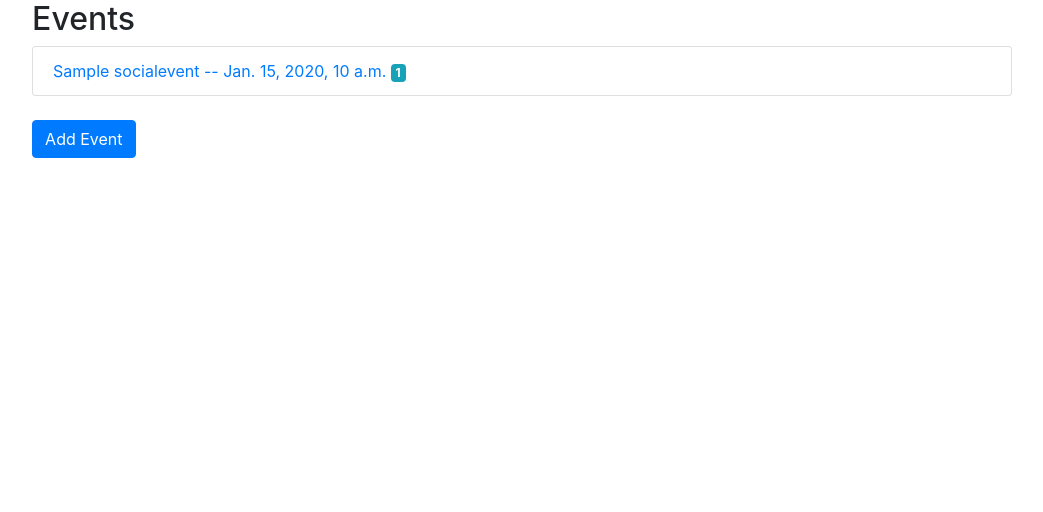
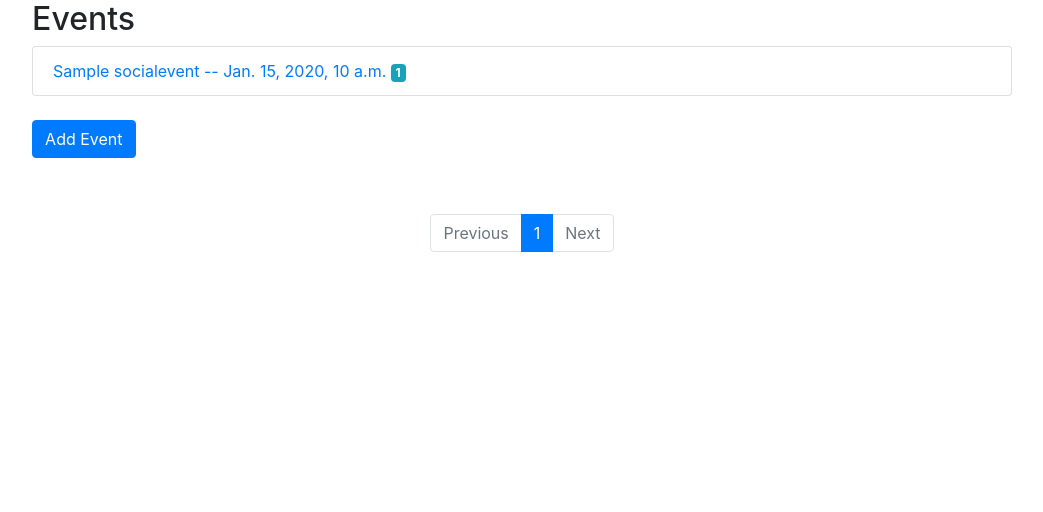
Before and after one commit to csyager/greeklink-core, a Django app: page /social in a window 1280 px wide. Shown: the part 136-648 px from the top of the page, without its empty margins (118-1161 px from the left). Run offline with Django 3.2, Linux system fonts and the light colour scheme; a user stored in the database is signed in; tables that the repository leaves empty hold one stand-in row (values such as "Sample post"); some libraries are stand-ins or nearby versions.

Commit message:
Pagination for social page as well as sorting with today first, future, then past

```diff
--- a/core/templates/core/social.html
+++ b/core/templates/core/social.html
@@ -6,7 +6,7 @@
     <div class="container">
         <h2>Events</h2>
         <div class="list-group">
-            {% for event in events %}
+            {% for event in page_obj %}
             <a href="social_event{{ event.id }}" class="list-group-item">{{ event.name }} -- {{ event.date }}, {{ event.time }} <span class="badge badge-info">{{ event.list.count }}</span></a>
             {% endfor %}
         </div>
@@ -64,4 +64,63 @@
     <br>
     {% endif %}
 </div>
+
+<!-- <div class="pagination">
+    <span class="step-links">
+        {% if page_obj.has_previous %}
+            <a href="?page=1">&laquo; first</a>
+            <a href="?page={{ page_obj.previous_page_number }}">previous</a>
+        {% endif %}
+
+        <span class="current">
+            Page {{ page_obj.number }} of {{ page_obj.paginator.num_pages }}.
+        </span>
+
+        {% if page_obj.has_next %}
+            <a href="?page={{ page_obj.next_page_number }}">next</a>
+            <a href="?page={{ page_obj.paginator.num_pages }}">last &raquo;</a>
+        {% endif %}
+    </span>
+</div> -->
+
+
+<div class="container">
+    <div class='row title-row my-1'>
+        <div class='col-12 py-1'>
+            <nav aria-label="Page navigation">
+                <ul class="pagination justify-content-center">
+        {% if page_obj.has_previous %}
+
+        <li class ="page-item"><a class ="page-link" href="?page={{ page_obj.previous_page_number }}">Previous</a></li>
+        {% else %}
+            <li class="page-item disabled">
+                <span class="page-link">Previous</span>
+            </li>
+        {% endif %}
+
+        {% for i in page_obj.paginator.page_range %}
+                            {% if page_obj.number == i %}
+                                <li class="page-item active">
+                                <a class="page-link" href="?page={{ i }}">{{ i }}<span class="sr-only">(current)</span></a>
+                                </li>
+                        {% else %}
+                            <li class="page-item"><a class="page-link" href="?page={{ i }}">{{ i }}</a></li>
+
+                        {% endif %}
+                        {% endfor %}
+
+        {% if page_obj.has_next %}
+
+        <li class ="page-item"><a class ="page-link" href="?page={{ page_obj.next_page_number }}">Next</a></li>
+
+        {% else %}
+        <li class="page-item disabled">
+            <span class="page-link">Next</span>
+        </li>
+        {% endif %}
+    </ul>
+</nav>
+</div>
+</div>
+</div>
 {% endblock %}
--- a/core/views.py
+++ b/core/views.py
@@ -32,7 +32,9 @@ from django.db import IntegrityError, transaction
 from django.contrib import messages
 from django.http import JsonResponse
 from django.views.generic import ListView
-
+from django.core.paginator import Paginator, EmptyPage, PageNotAnInteger
+from django.shortcuts import render
+import datetime
 # Create your views here.
 
 
@@ -231,11 +233,26 @@ def removeCal(request):
 
 @login_required
 def social(request):
+
     template = loader.get_template('core/social.html')
-    events = SocialEvent.objects.all().order_by('-date')
+
+    now = datetime.datetime.now()
+    upcoming = SocialEvent.objects.filter(date__gte=now).order_by('date', 'time')   #today, then tomorrow, tomorrow + 1
+    past = SocialEvent.objects.filter(date__lt=now).order_by('-date', '-time')      #yesterday, day before yesterday
+
+    events = chain(upcoming, past)
+    events = list(events)                                                           #converts to list, necessary for paginator
+    # events = SocialEvent.objects.all().order_by('-date', 'time')                  lets keep this just in case something goes wrong with the query chain
+
+    #for pagination
+    paginator = Paginator(events, 10)                                               #this number changes items per page
+    page_number = request.GET.get('page')
+    page_obj = paginator.get_page(page_number)
+
     context = {
         'settings': getSettings(),
         'social_page': "active",
+        'page_obj': page_obj,
         'events': events,
     }
     return HttpResponse(template.render(context, request))
```
Also changed, not shown: core/models.py (line endings or trailing spaces).
